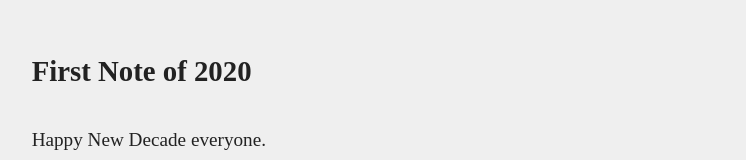
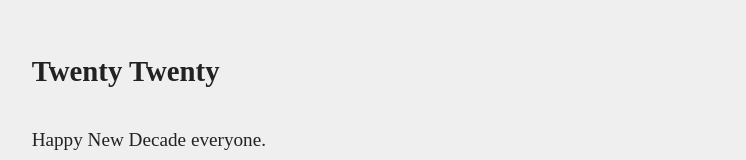
Before and after one commit to j-mes/jamesloveridge.dev, an Eleventy site: page notes/2020/1.md in a window 1280 px wide. Shown: the top 160 px of the page, without its empty margins (263-1009 px from the left). Built offline with nearby package versions, Linux system fonts and the light colour scheme; Eleventy itself is replaced by a stand-in of ours; files that its build step writes are made by us from their sources; what . would draw is missing.

Commit message:
Update 1.md

```diff
--- a/notes/2020/1.md
+++ b/notes/2020/1.md
@@ -1,7 +1,7 @@
 ---
 layout: note
 tags: [post, notes]
-title: First Note of 2020
+title: Twenty Twenty
 date: 2020-01-03
 ---
 
```
